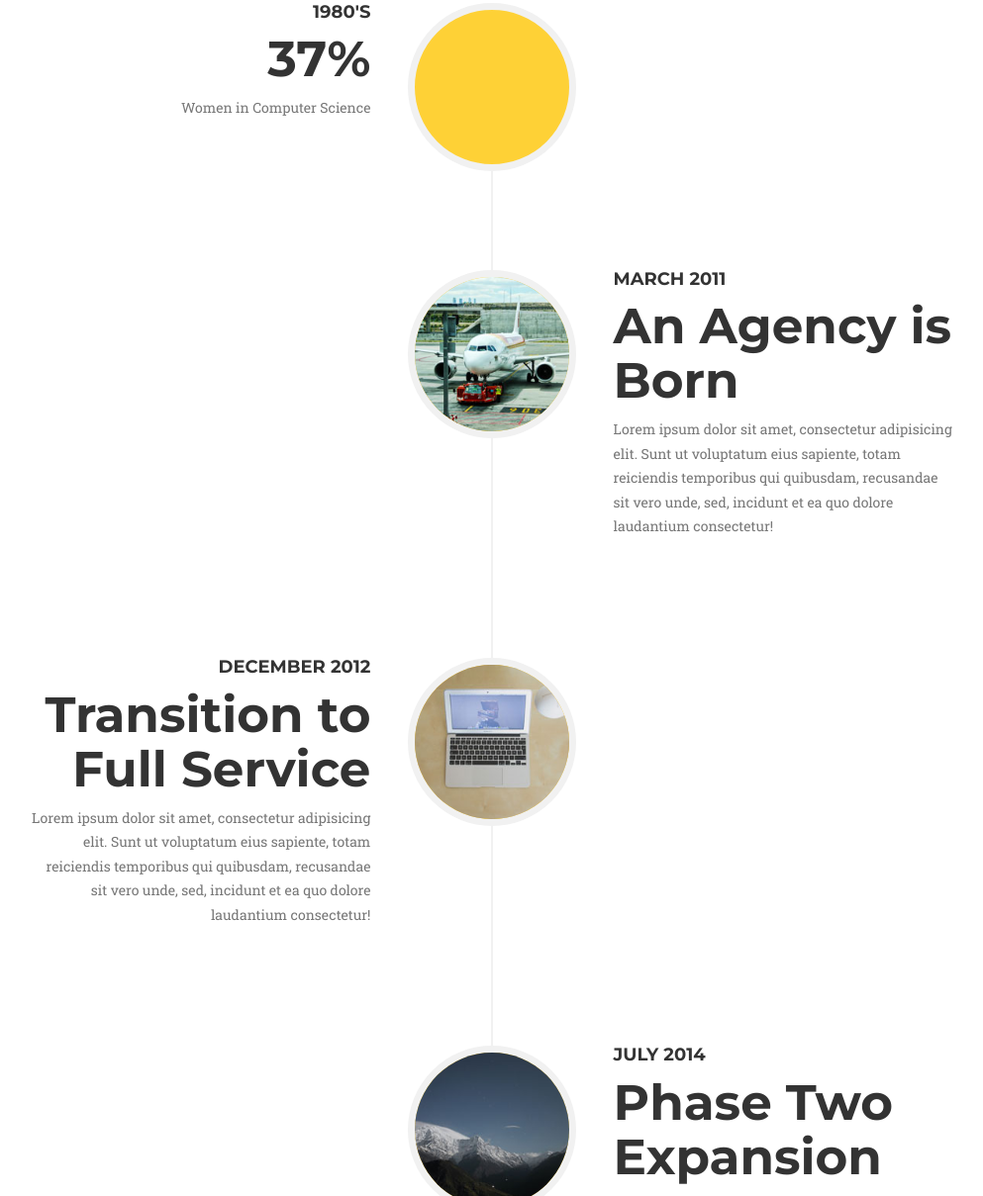
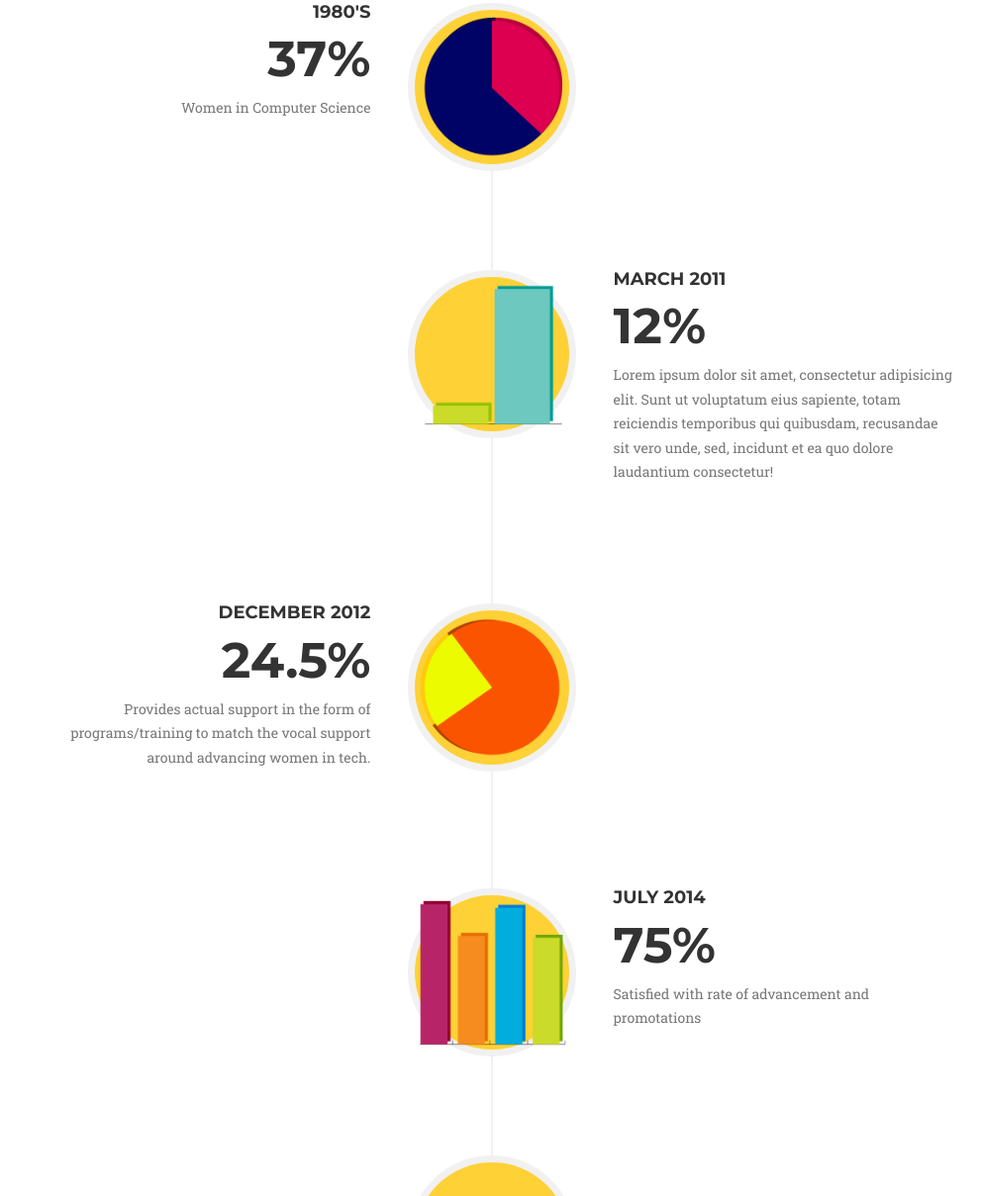
Before and after one commit to josiepizzo/loopProject, a website: page static/views/index.html in a window 1280 px wide. Shown: the part 1591-2800 px from the top of the page at 99% size, without its empty margins (143-1136 px from the left). Drawn offline with nearby package versions, Linux system fonts and the light colour scheme; a web font is replaced by a local one.

Commit message:
timeline update

```diff
--- a/config/config.json
+++ b/config/config.json
@@ -1,7 +1,7 @@
 {
   "development": {
     "username": "root",
-    "password": "root",
+    "password": "",
     "database": "loop_db",
     "host": "127.0.0.1",
     "dialect": "mysql"
--- a/static/css/loopstyle.css
+++ b/static/css/loopstyle.css
@@ -26,9 +26,9 @@ h4.subheading {
 }
 
 .img-circle {
-    border-radius: 80%;
-    border-top-left-radius: 80%;
-    border-top-right-radius: 80%;
-    border-bottom-right-radius: 80%;
-    border-bottom-left-radius: 80%;
+    border-radius: 10%;
+    border-top-left-radius: 10%;
+    border-top-right-radius: 10%;
+    border-bottom-right-radius: 10%;
+    border-bottom-left-radius: 10%;
 }
--- a/static/views/index.html
+++ b/static/views/index.html
@@ -97,7 +97,9 @@
 
 
     <!-- About Section -->
-    <section id="bythenum">
+  <!-- BY THE NUMBERS -->
+
+    <section id="about">
         <div class="container">
             <div class="row">
                 <div class="col-lg-12 text-center">
@@ -110,7 +112,7 @@
                     <ul class="timeline">
                         <li>
                             <div class="timeline-image">
-                                <img class="img-circle img-responsive" src="/img/37_v.jpg" alt="">
+                                <img class="img-circle img-responsive" src="../img/37-01-01.png" alt="">
                             </div>
                             <div class="timeline-panel">
                                 <div class="timeline-heading">
@@ -124,12 +126,12 @@
                         </li>
                         <li class="timeline-inverted">
                             <div class="timeline-image">
-                                <img class="img-circle img-responsive" src="/img/about/2.jpg" alt="">
+                                <img class="img-circle img-responsive" src="../img/12-02.png" alt="">
                             </div>
                             <div class="timeline-panel">
                                 <div class="timeline-heading">
                                     <h4>March 2011</h4>
-                                    <h4 class="subheading">An Agency is Born</h4>
+                                    <h4 class="subheading">12%</h4>
                                 </div>
                                 <div class="timeline-body">
                                     <p class="text-muted">Lorem ipsum dolor sit amet, consectetur adipisicing elit. Sunt ut voluptatum eius sapiente, totam reiciendis temporibus qui quibusdam, recusandae sit vero unde, sed, incidunt et ea quo dolore laudantium consectetur!</p>
@@ -138,29 +140,29 @@
                         </li>
                         <li>
                             <div class="timeline-image">
-                                <img class="img-circle img-responsive" src="/img/about/3.jpg" alt="">
+                                <img class="img-circle img-responsive" src="../img/24-03.png" alt="">
                             </div>
                             <div class="timeline-panel">
                                 <div class="timeline-heading">
                                     <h4>December 2012</h4>
-                                    <h4 class="subheading">Transition to Full Service</h4>
+                                    <h4 class="subheading">24.5%</h4>
                                 </div>
                                 <div class="timeline-body">
-                                    <p class="text-muted">Lorem ipsum dolor sit amet, consectetur adipisicing elit. Sunt ut voluptatum eius sapiente, totam reiciendis temporibus qui quibusdam, recusandae sit vero unde, sed, incidunt et ea quo dolore laudantium consectetur!</p>
+                                    <p class="text-muted">Provides actual support in the form of programs/training to match the vocal support around advancing women in tech. </p>
                                 </div>
                             </div>
                         </li>
                         <li class="timeline-inverted">
                             <div class="timeline-image">
-                                <img class="img-circle img-responsive" src="/img/about/4.jpg" alt="">
+                                <img class="img-circle img-responsive" src="../img/75-04.png" alt="">
                             </div>
                             <div class="timeline-panel">
                                 <div class="timeline-heading">
                                     <h4>July 2014</h4>
-                                    <h4 class="subheading">Phase Two Expansion</h4>
+                                    <h4 class="subheading">75%</h4>
                                 </div>
                                 <div class="timeline-body">
-                                    <p class="text-muted">Lorem ipsum dolor sit amet, consectetur adipisicing elit. Sunt ut voluptatum eius sapiente, totam reiciendis temporibus qui quibusdam, recusandae sit vero unde, sed, incidunt et ea quo dolore laudantium consectetur!</p>
+                                    <p class="text-muted">Satisfied with rate of advancement and promotations</p>
                                 </div>
                             </div>
                         </li>
@@ -176,6 +178,7 @@
             </div>
         </div>
     </section>
+
 
 
    <!-- ===========================EVENTS=================================== -->
```
